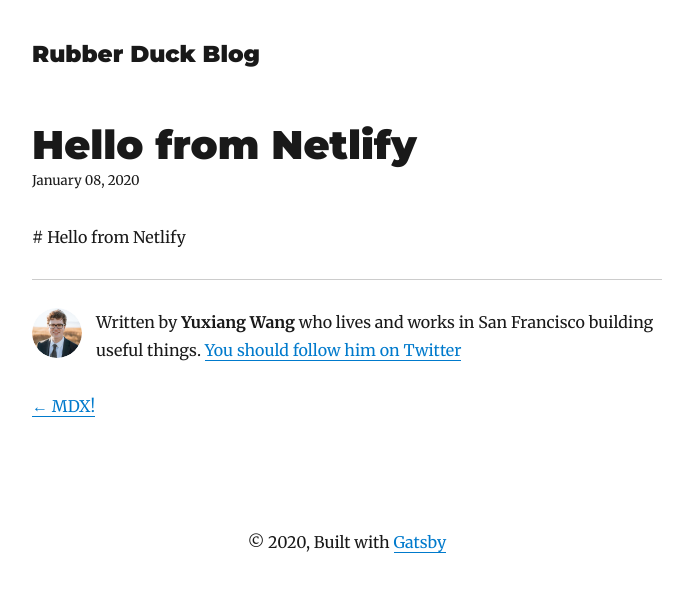
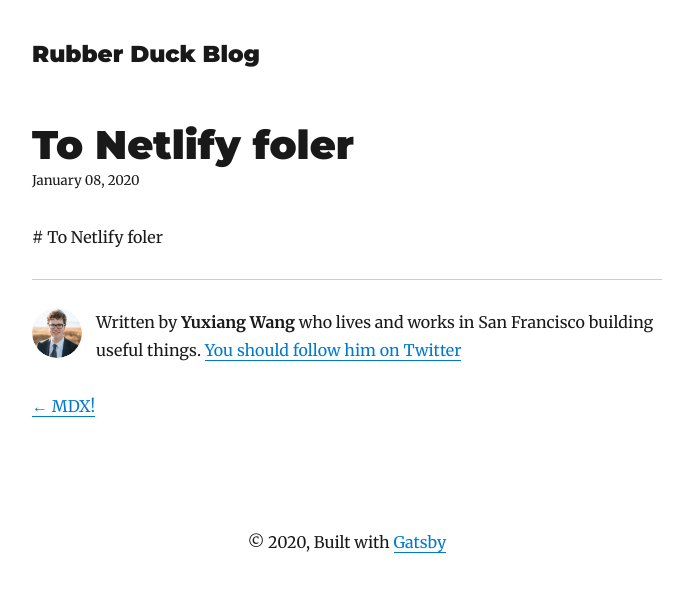
Before and after one commit to yuxiang660/rubber-duck-blog, a Gatsby site: page /blog/hello-from-netlify/ in a window 1280 px wide. Shown: the whole page, without its empty margins (293-986 px from the left). Built offline with nearby package versions, Linux system fonts and the light colour scheme; Gatsby itself is replaced by a stand-in of ours; some packages are replaced by stand-ins of ours.

Commit message:
Update Blog “hello-from-netlify”

```diff
--- a/content/blog/hello-from-netlify.md
+++ b/content/blog/hello-from-netlify.md
@@ -1,7 +1,7 @@
 ---
-path: /content/blog
+path: /content/blog/netlify
 date: 2020-01-08T05:26:48.543Z
-title: Hello from Netlify
-description: Hello from Netlify
+title: To Netlify foler
+description: To Netlify foler
 ---
-\# Hello from Netlify
+\# To Netlify foler
```
